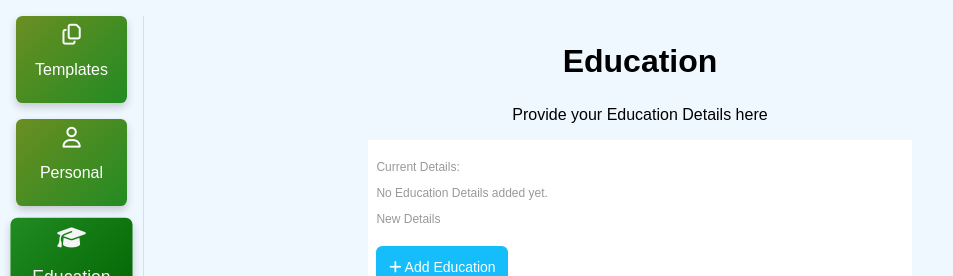
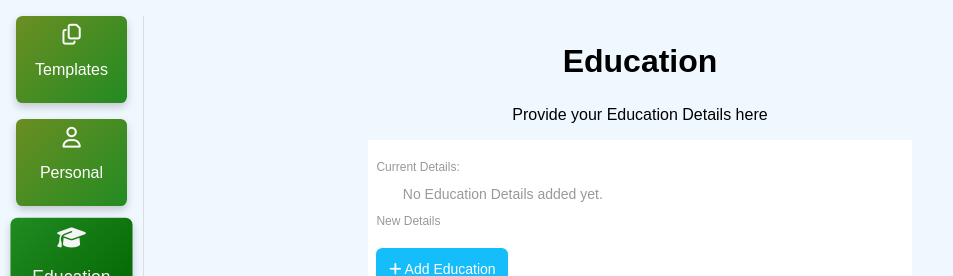
Before and after one commit to rohitghatal1/CVMaker-ReactJS, a React (Create React App) app: page / in a window 1280 px wide. Both pictures are taken after a click on the element "Education". Shown: the top 276 px of the page, without its empty margins (0-953 px from the left). Built offline with nearby package versions, Linux system fonts and the light colour scheme.

Commit message:
added function to delete eucation items

```diff
--- a/src/componentsInner/Education.js
+++ b/src/componentsInner/Education.js
@@ -25,10 +25,11 @@ export default function Education() {
     setIsAddButtonVisible(false);
   }
 
-  const deleteEducation = (indexTodelete) => {
-    const updatedEducation = education.filter((_, index) => index !== indexTodelete);
+  const deleteEducation = (indexToDelete) => {
+    const updatedEducation = education.filter((_, index) => index !== indexToDelete);
     setEducation(updatedEducation);
-  }
+    localStorage.setItem('education', JSON.stringify(updatedEducation));
+  };
 
   const handleInputChange = (e) => {
     const { name, value } = e.target;
@@ -75,7 +76,7 @@ export default function Education() {
                 </div>
               ))
             ) : (
-              <p>No Education Details added yet.</p>
+              <p className='noeducation'>No Education Details added yet.</p>
             )}
           </div>
 
--- a/src/componentsInner/education.css
+++ b/src/componentsInner/education.css
@@ -41,6 +41,14 @@
     color: black;
     font-weight: bold;
 }
+
+.educationComponent .educationSection .currentEducationDetails .educationItem .degree .deleteEducationBtn{
+    background-color: #fff;
+    color: red;
+    border: none;
+    margin-bottom: 5px;
+    cursor: pointer;
+}
 .educationComponent .educationSection .currentEducationDetails .educationItem .collegeDetail{
     width: 90%;
     margin: auto;
@@ -49,6 +57,13 @@
 .educationComponent .educationSection .currentEducationDetails .educationItem .collegeDetail p{
     color: black;
     font-size: 14px;
+}
+
+.educationComponent .educationSection .currentEducationDetails .noeducation{
+    width: 90%;
+    margin: auto;
+    font-size: 14px;
+    color: #999;
 }
 .educationComponent .addNewEducationDetail .addEducationModal{
     padding: 0.5rem;
```
